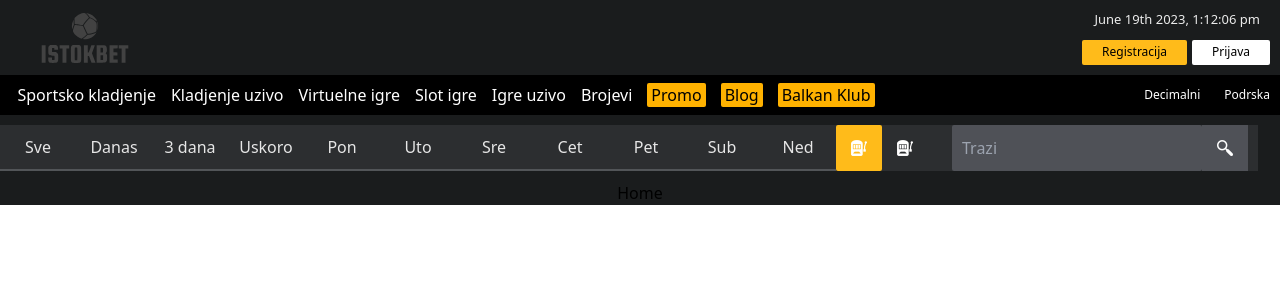
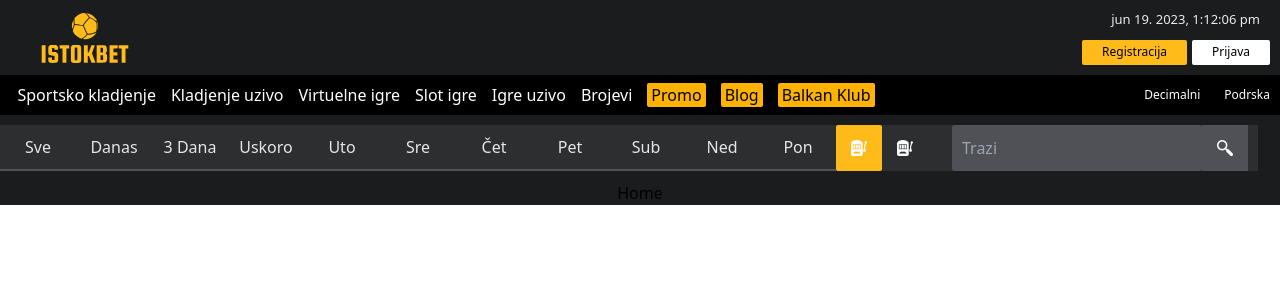
Before and after one commit to IvanVidenovic1988/istok-bet, a React (Create React App) app: page / in a window 1280 px wide. Shown: the top 300 px of the page. Built offline with nearby package versions, Linux system fonts and the light colour scheme.

Commit message:
subnav: date as routes added, other minor fixes

```diff
--- a/src/App.tsx
+++ b/src/App.tsx
@@ -14,8 +14,7 @@ import Register from './pages/Register/Register';
 import Navbar from './components/nav/Navbar';
 import Topbar from './components/nav/Topbar';
 import Sve from './pages/SportskoKladjenje/Sve';
-import DesktopNav from './feature/navbar/DesktopNav';
-import Pregled from './pages/KladnjenjeUzivo/Pregled';
+import { SUBNAV_ROUTES } from './consts/subNavRoutes';
 
 
 function App() {
@@ -34,23 +33,18 @@ function App() {
 
           <Route path={ROUTES.sportskoKladjenje}>
             <Route index element={<Navigate to={ROUTES.sve} />} />
+
             <Route path={ROUTES.sve} element={<Sve />} />
-            <Route path={ROUTES.triDana} element={<Sve />} />
-            <Route path={ROUTES.danas} element={<Pregled />} />
-            <Route path={ROUTES.uskoro} element={<Sve />} />
-            <Route path={ROUTES.ponedeljak} element={<Sve />} />
-            <Route path={ROUTES.utorak} element={<Sve />} />
-            <Route path={ROUTES.sreda} element={<Sve />} />
-            <Route path={ROUTES.cetvrtak} element={<Sve />} />
-            <Route path={ROUTES.petak} element={<Sve />} />
-            <Route path={ROUTES.subota} element={<Sve />} />
-            <Route path={ROUTES.nedelja} element={<Sve />} />
+
+            {SUBNAV_ROUTES.map(({ label, link, Element }) => (
+              <Route key={label} path={link} element={<Element />} />
+            ))}
           </Route>
 
           <Route path={ROUTES.kladjenjeUzivo}>
             <Route index element={<Navigate to={ROUTES.pregled} />} />
-            <Route path={ROUTES.pregled} element={<Pregled />} />
-            <Route path={ROUTES.pregledDesavanja} element={<Pregled />} />
+            <Route path={ROUTES.pregled} element={<Sve />} />
+            <Route path={ROUTES.pregledDesavanja} element={<Sve />} />
           </Route>
 
           <Route path={ROUTES.virtuelneIgre} element={<VirtuelneIgre />} />
--- a/src/components/nav/Navbar.tsx
+++ b/src/components/nav/Navbar.tsx
@@ -8,7 +8,6 @@ import { useAppSelector } from '../../redux/hooks';
 const Navbar = () => {
 
     const { navigationState } = useAppSelector((state) => state.navigation)
-    // const dispatch = useAppDispatch();
 
     console.log("navigationState: ", navigationState)
     return (
--- a/src/components/nav/Topbar.tsx
+++ b/src/components/nav/Topbar.tsx
@@ -2,11 +2,6 @@ import React, { FC, useState } from 'react';
 import { useNavigate } from 'react-router-dom';
 import moment from 'moment';
 import MobileNavDropdown from './mobileNavDropdown/MobileNavDropdown';
-
-// type Props = {
-//     dropdown: boolean;
-//     setDropdown: () => void;
-// }
 
 const Topbar: FC = () => {
 
@@ -52,7 +47,7 @@ const Topbar: FC = () => {
                     </div>
                 </div>
             </div>
-            <div className={`fixed top-0 h-[100%] w-[280px] bg-[#181818] z-50 ${dropdown ? "mobileDropdownActive" : "mobileDropdownPassive"}`}>
+            <div className={`fixed top-0 h-[100%] w-[280px] bg-[#181818] z-50 ${dropdown ? "mobile-dropdown-active" : "mobile-dropdown-inactive"}`}>
                 <MobileNavDropdown setDropdown={setDropdown} />
             </div>
         </>
--- a/src/components/nav/subNav/SportskoKladjenjeDesktopSubNav.tsx
+++ b/src/components/nav/subNav/SportskoKladjenjeDesktopSubNav.tsx
@@ -12,7 +12,7 @@ const SportskoKladjenjeDesktopSubNav: FC = () => {
                         to={(`${ROUTES.sportskoKladjenje}/${route.link}`)}
                         key={route.label}
                         className={({ isActive }) =>
-                            `${isActive ? 'sub-nav-active' : ''} sub-nav-li border-b-[2px] h-[46px] border-[#525558]`}
+                            `${isActive ? 'sub-nav-active' : ''} sub-nav-li border-b-[2px] h-[46px] capitalize border-[#525558]`}
                     >
                         {route.label}
                     </NavLink>
--- a/src/components/nav/subNav/SportskoKladjenjeMobileSubNav.tsx
+++ b/src/components/nav/subNav/SportskoKladjenjeMobileSubNav.tsx
@@ -1,8 +1,9 @@
-import React, { FC, useState } from 'react';
+import React, { FC, useRef, useState } from 'react';
 
 import { NavLink } from 'react-router-dom';
 import { ROUTES } from '../../../config/consts';
 import { SUBNAV_ROUTES } from '../../../consts/subNavRoutes';
+import { useOnClickOutside } from '../../../hooks/useOnClickOutside';
 import { useAppDispatch, useAppSelector } from '../../../redux/hooks';
 import { selectedStateTrue } from '../../../redux/selected';
 
@@ -14,10 +15,12 @@ const SportskoKladjenjeMobileSubNav: FC = () => {
     const [isDropdownOpen, setIsDropdownOpen] = useState(false);
     const [selectedDateRange, setSelectedDateRange] = useState('')
 
-
     const submenuToggle = () => {
         setIsDropdownOpen((currState) => !currState)
     }
+
+    const ref = useRef<HTMLUListElement>(null);
+    useOnClickOutside(ref, () => setIsDropdownOpen(false));
 
     const handleSelectedDate = (label: string) => {
         setSelectedDateRange(label)
@@ -25,14 +28,13 @@ const SportskoKladjenjeMobileSubNav: FC = () => {
         dispatch(selectedStateTrue())
     }
 
-
     return (
         <div className={`relative flex items-center bg-[#2c2e30] ${selectedState ? 'border-b-[2px] border-[#ffbb1a] text-[#ffbb1a] bg-[#3f4144]' : 'text-[white] border-b-[2px] border-[#525558]'} lg:hidden`}>
 
             {selectedState ?
                 <div
                     onClick={() => submenuToggle()}
-                    className='w-[100px] h-[46px] flex items-center justify-between px-[16px]'>
+                    className='w-[100px] h-[46px capitalize flex items-center justify-between px-[16px]'>
                     {selectedDateRange}
                     <img
                         src="/images/arrow-down-white.png"
@@ -51,14 +53,14 @@ const SportskoKladjenjeMobileSubNav: FC = () => {
                 </div>}
 
             {isDropdownOpen &&
-                <ul className={`absolute top-[46px] left-0 text-[#e6e6e6] text-left flex flex-col items-center`}>
+                <ul ref={ref} className={`absolute top-[46px] left-0 text-[#e6e6e6] text-left flex flex-col items-center`}>
                     {SUBNAV_ROUTES.map((route) => (
                         <NavLink
                             to={(`${ROUTES.sportskoKladjenje}/${route.link}`)}
                             key={route.label}
                             onClick={() => handleSelectedDate(route.label)}
                             className={({ isActive }) =>
-                                `${isActive ? 'bg-[#525558]' : ''} bg-[#2c2e30] px-[16px] flex items-center w-[100px] h-[46px] border-b-[1px] border-[#525558]`}
+                                `${isActive ? 'bg-[#525558]' : ''} bg-[#2c2e30] px-[16px] capitalize flex items-center w-[100px] h-[46px] border-b-[1px] border-[#525558]`}
                         >
                             <p>{route.label}</p>
                         </NavLink>
--- a/src/components/nav/subNav/SportskoKladjenjeSubNav.tsx
+++ b/src/components/nav/subNav/SportskoKladjenjeSubNav.tsx
@@ -15,7 +15,6 @@ const SubNav: FC = () => {
     const dispatch = useAppDispatch();
 
     return (
-        <>
         <div className='md:overflow-auto'>
             <div className='md:w-[calc(100%-19.375rem)] md:block '>
 
@@ -67,7 +66,6 @@ const SubNav: FC = () => {
             </div>
 
         </div>
-        </>
     );
 }
 
--- a/src/consts/subNavRoutes.ts
+++ b/src/consts/subNavRoutes.ts
@@ -1,4 +1,7 @@
+import moment from "moment";
 import { ROUTES } from "../config/consts";
+import 'moment/locale/sr'
+import Sve from "../pages/SportskoKladjenje/Sve";
 
 export const SUBNAV_SVE = [
     {
@@ -7,47 +10,73 @@ export const SUBNAV_SVE = [
     },
 ]
 
+const today = moment().format("DD-MM-YYYY");
+
+const formatDate = (date = 0) => {
+    if (date === 0) {
+        return {
+            label: 'Danas',
+            link: moment().format("DD-MM-YYYY")
+        }
+    }
+    return {
+        label: moment().add(date, 'day').locale('sr').format("ddd").replace('.', ''),
+        link: moment().add(date, 'day').format("DD-MM-YYYY"),
+    }
+}
+
+
 export const SUBNAV_ROUTES = [
     {
-        label: 'Danas',
-        link: ROUTES.danas,
+        label: formatDate().label,
+        link: formatDate().link,
+        Element: Sve
     },
     {
         label: '3 dana',
-        link: ROUTES.triDana
+        link: ROUTES.triDana,
+        Element: Sve
     },
 
     {
         label: 'Uskoro',
-        link: ROUTES.uskoro
+        link: `uskoro-${today}`,
+        Element: Sve
     },
     {
-        label: 'Pon',
-        link: ROUTES.ponedeljak
+        label: formatDate(1).label,
+        link: formatDate(1).link,
+        Element: Sve
     },
     {
-        label: 'Uto',
-        link: ROUTES.utorak
+        label: formatDate(2).label,
+        link: formatDate(2).link,
+        Element: Sve
     },
     {
-        label: 'Sre',
-        link: ROUTES.sreda
+        label: formatDate(3).label,
+        link: formatDate(3).link,
+        Element: Sve
     },
     {
-        label: 'Cet',
-        link: ROUTES.cetvrtak
+        label: formatDate(4).label,
+        link: formatDate(4).link,
+        Element: Sve
     },
     {
-        label: 'Pet',
-        link: ROUTES.petak
+        label: formatDate(5).label,
+        link: formatDate(5).link,
+        Element: Sve
     },
     {
-        label: 'Sub',
-        link: ROUTES.subota
+        label: formatDate(6).label,
+        link: formatDate(6).link,
+        Element: Sve
     },
     {
-        label: 'Ned',
-        link: ROUTES.nedelja
+        label: formatDate(7).label,
+        link: formatDate(7).link,
+        Element: Sve
     },
 ]
 
--- a/src/feature/navbar/MobileNav.tsx
+++ b/src/feature/navbar/MobileNav.tsx
@@ -14,7 +14,6 @@ const MobileNav = () => {
 
     const submenuToggle = () => {
         setModalOpen((currState) => !currState)
-        // setTicket(false)
     }
 
     return (
@@ -46,7 +45,7 @@ const MobileNav = () => {
                 </div>
             </div>
             <div className='relative'>
-                {ticketState && <Tiket />}
+                {/* {ticketState && <Tiket />} */}
             </div>
         </>
     );
--- a/src/index.css
+++ b/src/index.css
@@ -49,11 +49,11 @@
     @apply h-[25px] px-[20px] text-[12px] rounded-sm;
 }
 
-.mobileDropdownPassive {
+.mobile-dropdown-inactive {
     @apply transform translate-x-[-280px] duration-200 ease-linear;
 }
 
-.mobileDropdownActive {
+.mobile-dropdown-active {
     @apply transform translate-x-[0px] duration-200 ease-linear;
 }
 
--- a/src/pages/KladnjenjeUzivo/Pregled.tsx
+++ /dev/null
@@ -1,9 +0,0 @@
-import React, { FC } from 'react';
-
-const sve = () => {
-    return (
-        <h1 className='text-6xl '>Pregled</h1>
-    );
-}
-
-export default sve;
```
Also changed, not shown: public/images/istokbet-logo-1.svg. Lines whose indentation alone changed are shown as unchanged.
